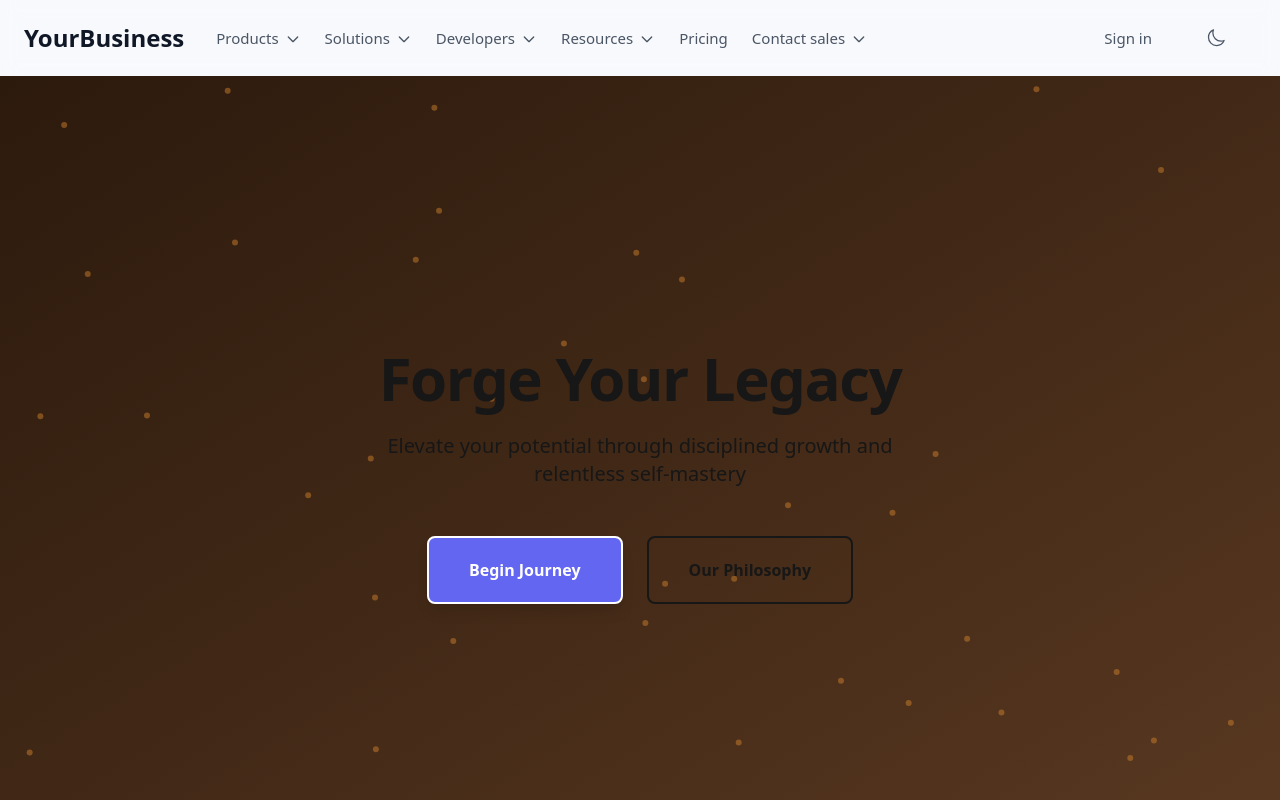
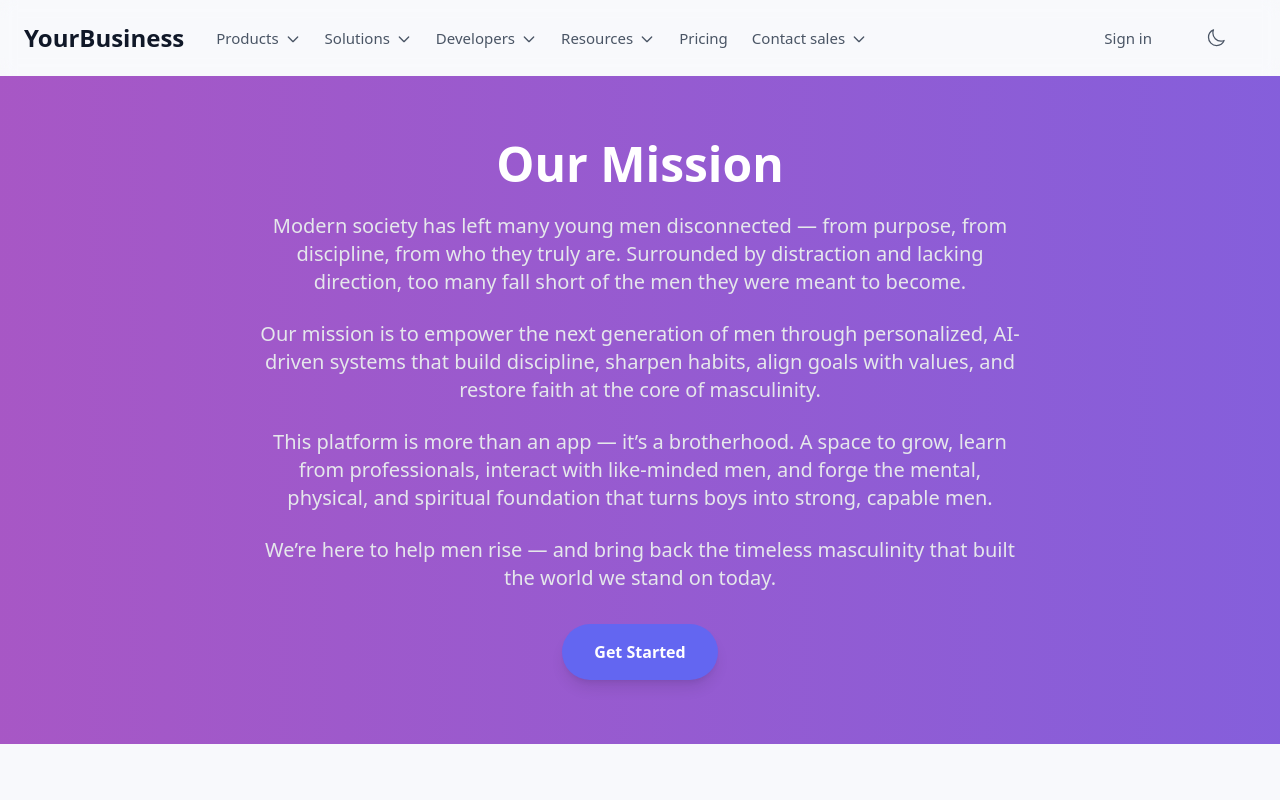
Before and after one commit to obando-ok/my-business-site, a Next.js app: page / in a window 1280 px wide. Shown: the top 800 px of the page. Built offline with nearby package versions, Linux system fonts and the light colour scheme.

Commit message:
Updated frontpage

```diff
--- a/src/components/layout/HeroSection.tsx
+++ b/src/components/layout/HeroSection.tsx
@@ -1,84 +1,69 @@
+// src/components/layout/HeroSection.tsx (or a new section like MissionSection.tsx)
 "use client";
+
 import { motion } from "framer-motion";
 import Link from "next/link";
-import Particles from "react-tsparticles";
-import { loadBasic } from "tsparticles-basic";
-import { useCallback } from "react";
-import type { Engine } from "tsparticles-engine";
 
-export default function HeroSection() {
-  const particlesInit = useCallback(async (engine: Engine) => {
-    await loadBasic(engine);
-  }, []);
-
+export default function MissionSection() {
   return (
-    <section className="relative h-screen flex items-center justify-center overflow-hidden bg-gradient-to-br from-[#2c1a0d] to-[#5a3921]">
-      <Particles
-        id="tsparticles"
-        init={particlesInit}
-        options={{
-          fullScreen: { enable: false },
-          background: { color: "transparent" },
-          fpsLimit: 60,
-          particles: {
-            number: { value: 40 },
-            size: { value: 3 },
-            move: { enable: true, speed: 1.5 },
-            links: {
-              enable: true,
-              distance: 150,
-              color: "#c97d2c",
-              opacity: 0.3
-            },
-            opacity: { value: 0.5 },
-            color: { value: "#c97d2c" },
-          },
-          interactivity: {
-            events: {
-              onhover: { enable: true, mode: "repulse" },
-            },
-          },
-        }}
-        className="absolute inset-0 z-0"
-      />
-
-      <div className="relative z-10 text-center px-6 max-w-3xl">
-        <motion.h1
+    <section className="bg-gradient-animate py-16 px-6 text-center text-white">
+      <div className="max-w-3xl mx-auto">
+        <motion.h2
           initial={{ opacity: 0, y: 30 }}
           animate={{ opacity: 1, y: 0 }}
           transition={{ duration: 1 }}
-          className="text-5xl sm:text-6xl font-bold tracking-tight text-primary"
+          className="text-4xl sm:text-5xl font-bold mb-6"
         >
-          Forge Your Legacy
-        </motion.h1>
+          Our Mission
+        </motion.h2>
+        <motion.p
+          initial={{ opacity: 0, y: 20 }}
+          animate={{ opacity: 1, y: 0 }}
+          transition={{ duration: 1.2, delay: 0.3 }}
+          className="text-lg sm:text-xl text-gray-200"
+        >
+          Modern society has left many young men disconnected — from purpose, from discipline, from who they truly are. Surrounded by distraction and lacking direction, too many fall short of the men they were meant to become.
+        </motion.p>
 
         <motion.p
           initial={{ opacity: 0, y: 20 }}
           animate={{ opacity: 1, y: 0 }}
-          transition={{ duration: 1.2, delay: 0.3 }}
-          className="mt-6 text-xl text-secondary max-w-lg mx-auto"
+          transition={{ duration: 1.2, delay: 0.6 }}
+          className="mt-6 text-lg sm:text-xl text-gray-200"
         >
-          Elevate your potential through disciplined growth and relentless self-mastery
+          Our mission is to empower the next generation of men through personalized, AI-driven systems that build discipline, sharpen habits, align goals with values, and restore faith at the core of masculinity.
         </motion.p>
 
+        <motion.p
+          initial={{ opacity: 0, y: 20 }}
+          animate={{ opacity: 1, y: 0 }}
+          transition={{ duration: 1.2, delay: 0.9 }}
+          className="mt-6 text-lg sm:text-xl text-gray-200"
+        >
+          This platform is more than an app — it’s a brotherhood. A space to grow, learn from professionals, interact with like-minded men, and forge the mental, physical, and spiritual foundation that turns boys into strong, capable men.
+        </motion.p>
+
+        <motion.p
+          initial={{ opacity: 0, y: 20 }}
+          animate={{ opacity: 1, y: 0 }}
+          transition={{ duration: 1.2, delay: 1.2 }}
+          className="mt-6 text-lg sm:text-xl text-gray-200"
+        >
+          We’re here to help men rise — and bring back the timeless masculinity that built the world we stand on today.
+        </motion.p>
+
+        {/* Optional Button */}
         <motion.div
           initial={{ opacity: 0, y: 10 }}
           animate={{ opacity: 1, y: 0 }}
-          transition={{ duration: 1.2, delay: 0.6 }}
-          className="mt-12 flex justify-center gap-6"
+          transition={{ duration: 1.2, delay: 1.5 }}
+          className="mt-8 flex justify-center gap-6"
         >
           <Link
             href="#get-started"
-            className="px-10 py-5 bg-primary text-white rounded-lg font-bold shadow-lg hover:bg-button-hover-bg hover:shadow-xl hover:scale-105 transition-all duration-300 ease-in-out border-2 border-secondary"
+            className="px-8 py-4 bg-primary text-white rounded-full font-semibold shadow-lg hover:bg-blue-800 hover:shadow-2xl hover:scale-105 transition-all duration-300 ease-in-out"
           >
-            Begin Journey
-          </Link>
-
-          <Link
-            href="#philosophy"
-            className="px-10 py-5 bg-transparent text-primary rounded-lg font-bold border-2 border-primary hover:bg-primary/10 hover:border-secondary transition-all duration-300 ease-in-out"
-          >
-            Our Philosophy
+            Get Started
           </Link>
         </motion.div>
       </div>
```
